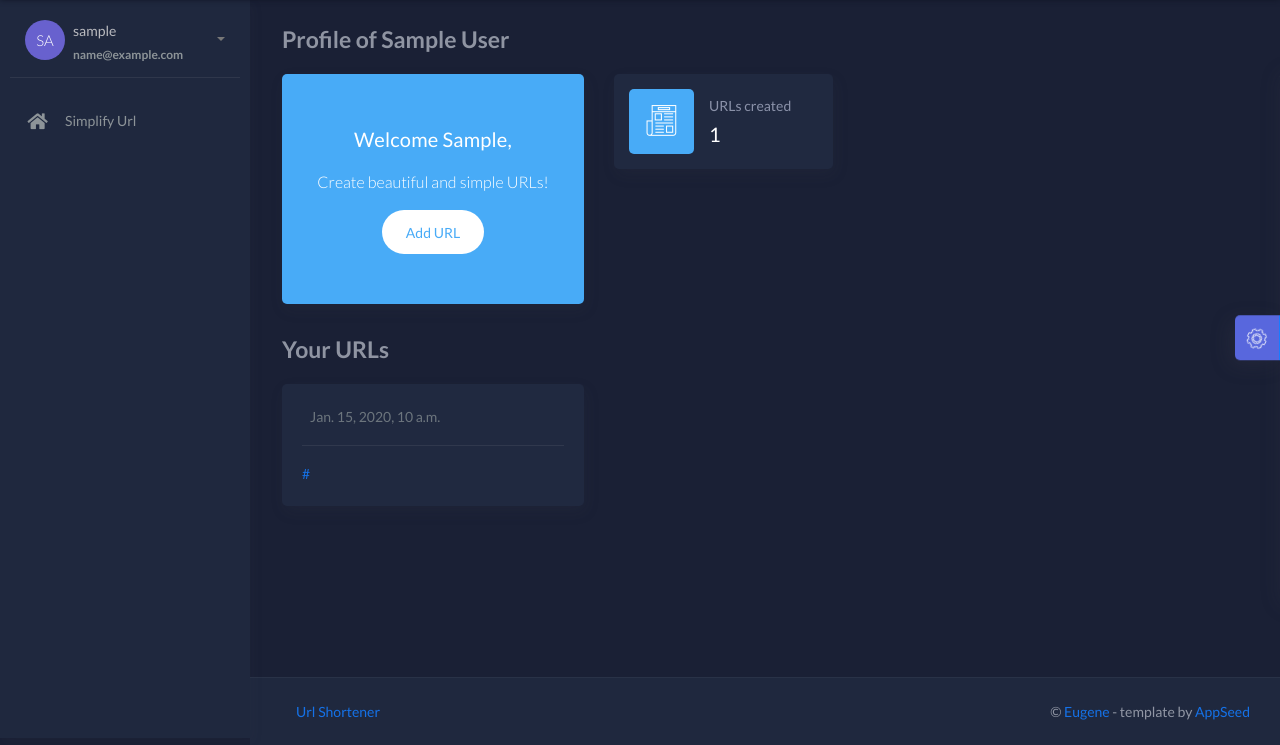
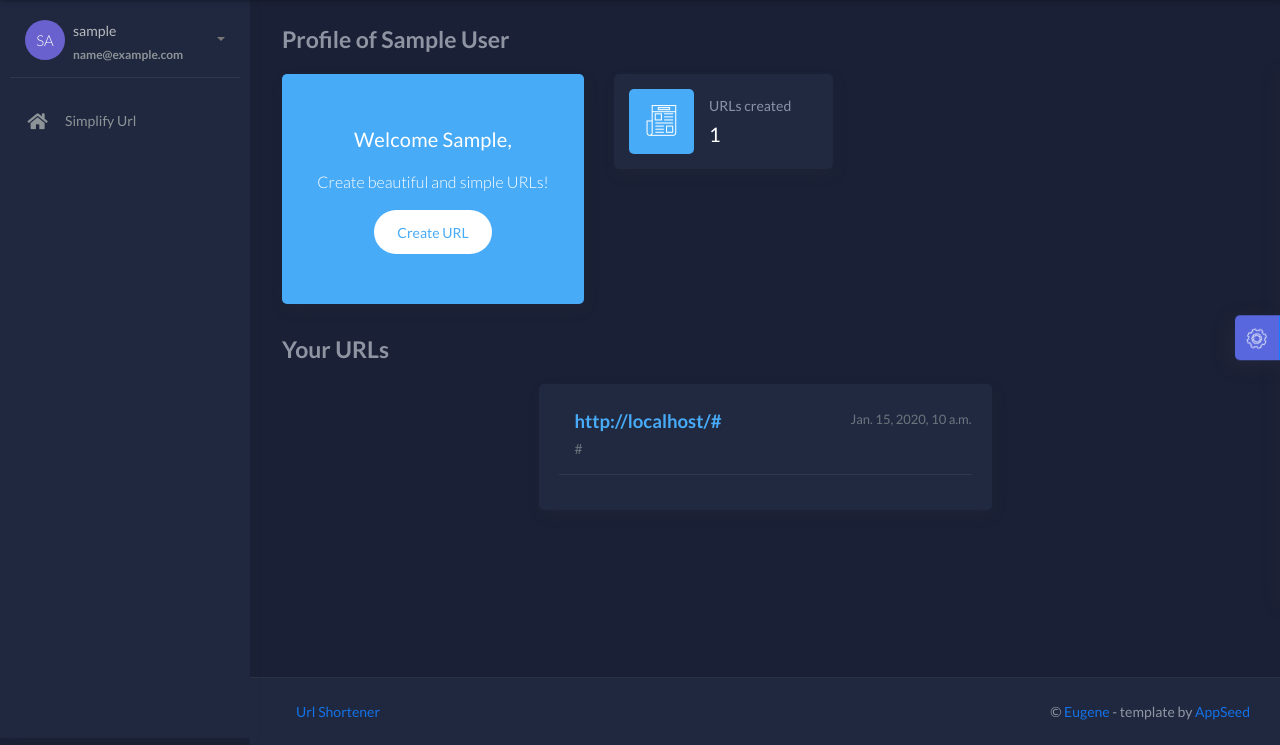
Before and after one commit to ZhekLu/url-shortener, a Django app: page /accounts/profile/ in a window 1280 px wide. Shown: the part 62-807 px from the top of the page. Run offline with Django 3.2, Linux system fonts and the light colour scheme; a user stored in the database is signed in; tables that the repository leaves empty hold one stand-in row (values such as "Sample post"); some libraries are stand-ins or nearby versions.

Commit message:
Add duplicate checker + profile design

```diff
--- a/simplify_app/views.py
+++ b/simplify_app/views.py
@@ -10,6 +10,7 @@ from django.urls import reverse_lazy
 
 from simplify_app.forms import ChangeUserInfoForm, UserPasswordChangeForm, LoginForm, SimpleUrlForm
 from simplify_app.models import SimpleUrl, User
+from simplify_app.utilities import create_simple_url
 
 
 # App
@@ -20,11 +21,8 @@ def index(request):
         form = SimpleUrlForm(request.POST)
         if form.is_valid():
             original_url = form.cleaned_data['original_url']
-            simple_url_id = str(uuid.uuid4())[:5]
+            simple_url_id = create_simple_url(original_url, request.user)
             result_link = 'http://' + get_current_site(request).name + '/' + simple_url_id
-            simple_url = SimpleUrl(original_url=original_url, simple_url_id=simple_url_id,
-                                   user=request.user)
-            simple_url.save()
 
     else:
         form = SimpleUrlForm()
@@ -40,7 +38,8 @@ def result(request, pk):
 
 @login_required
 def profile(request):
-    context = {'urls': SimpleUrl.objects.filter(user=request.user.pk)}
+    context = {'urls': SimpleUrl.objects.filter(user=request.user.pk),
+               'link_start': 'http://' + get_current_site(request).name + '/'}
     return render(request, 'simplify_app/profile/profile.html', context)
 
 
--- a/templates/simplify_app/profile/profile.html
+++ b/templates/simplify_app/profile/profile.html
@@ -34,7 +34,7 @@
                                 Create beautiful and simple URLs!
                             </div>
                             <div class="card-detail">
-                                <a class="btn btn-light btn-rounded" href="#">Add URL</a>
+                                <a class="btn btn-light btn-rounded" href="{% url 'simplify_app:index' %}">Create URL</a>
                             </div>
                         </div>
                     </div>
@@ -63,31 +63,28 @@
 			<!-- User Urls -->
 			<h4 class="page-title">Your URLs</h4>
             {% if urls %}
-                <div class="row">
+{#                <div class="row">#}
+                        <div class="col-md-6 ml-auto mr-auto">
+                            <div class="card full-height">
+						        <div class="card-body">
                                     {% for url in urls %}
-                    <div class="col-md-4">
-                        <div class="card card-post card-round">
-                            <div class="card-body">
                                     <div class="d-flex">
-                                    <div class="info-post ml-2">
-                                        <p class="date text-muted">{{ url.created_at }}</p>
+                                        <div class="flex-1 ml-3 pt-1">
+                                            <h3 class="fw-bold mb-1 text-info">
+                                                <a href="{{ link_start }}{{ url.simple_url_id }}">
+                                                {{ link_start }}{{ url.simple_url_id }}
+                                                    <a>
+                                            </h3>
+                                            <span class="text-muted">{{ url.original_url}}</span>
+                                        </div>
+                                        <div class="float-right pt-1">
+                                        <small class="text-muted">{{ url.created_at }}</small>
                                         </div>
                                     </div>
                                         <div class="separator-solid"></div>
-                                <h3 class="card-title">
-                                    <a href="{{ url.simple_url }}">
-                                        {{ url.simple_url }}
-                                    </a>
-                                </h3>
-                                <p class="card-text">
-                                    <a href="{{ url.original_url }}">
-                                        {{ url.original_url }}
-                                    </a>
-                                </p>
+                                    {% endfor %}
 						        </div>
 					        </div>
-                    </div>
-                    {% endfor %}
 						</div>
             {% else %}
             <h2 class="mb-2">You don't have any URLs yet.</h2>
```
Also changed, not shown: simplify_app/utilities.py (added, +15 -0 lines). Lines whose indentation alone changed are shown as unchanged.
